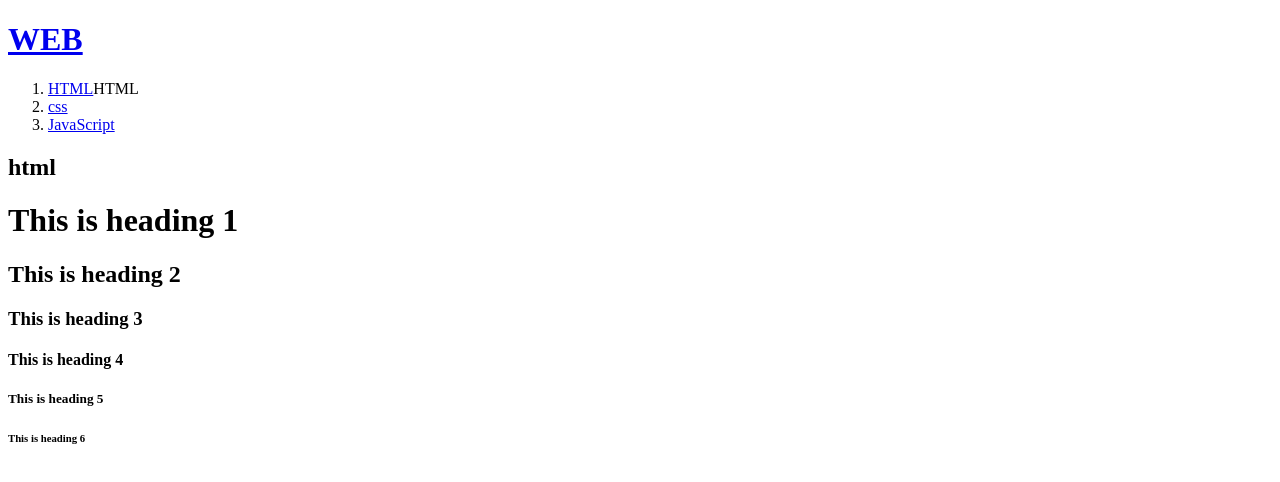
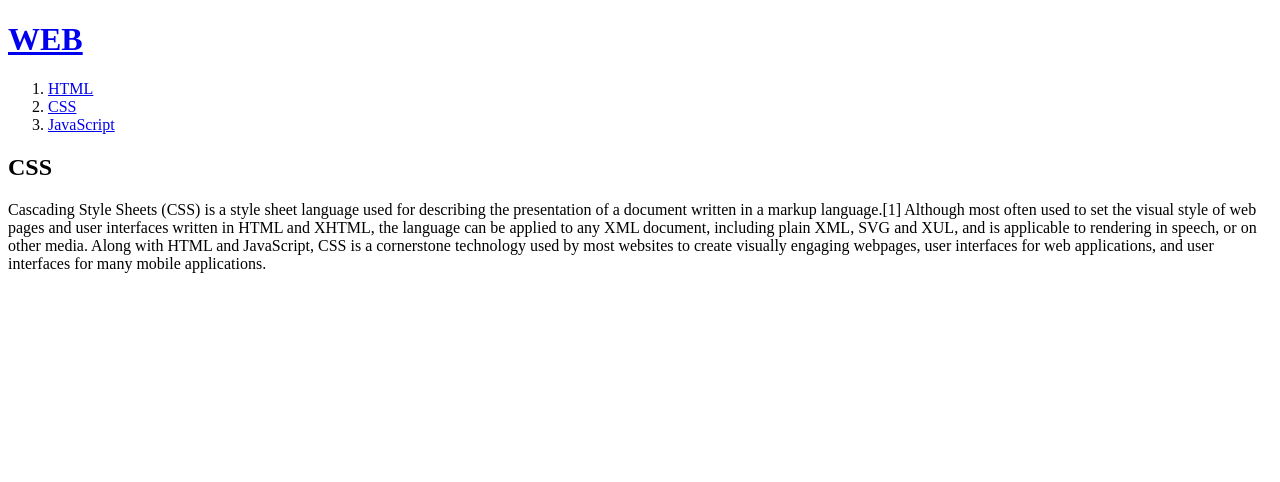
Before and after one commit to ChoiEuijun/web1, a plain HTML site: page 2.html in a window 1280 px wide. Drawn offline with Linux system fonts and the light colour scheme.

Commit message:
css studying

```diff
--- a/1.html
+++ b/1.html
@@ -1,22 +1,25 @@
 <!doctype html>
+<html>
 <head>
-  <title>WEB1 - html</title>
+  <title>WEB - html</title>
   <meta charset="utf-8">
+  <link rel="stylesheet" href="style.css">
 </head>
-
 <body>
   <h1><a href="index.html">WEB</a></h1>
-  <ol>
-    <li><a href="1.html">HTML</a></li>
-    <li><a href="2.html">css</a></li>
-    <li><a href="3.html">JavaScript</a></li>
-  </ol>
-  <h2>html</h2>
-  <h1>This is heading 1</h1>
-  <h2>This is heading 2</h2>
-  <h3>This is heading 3</h3>
-  <h4>This is heading 4</h4>
-  <h5>This is heading 5</h5>
-  <h6>This is heading 6</h6>
 
-</body>
+  <div id="grid">
+    <ol>
+      <li><a href="1.html">HTML</a></li>
+      <li><a href="2.html">CSS</a></li>
+      <li><a href="3.html">JavaScript</a></li>
+    </ol>
+    <div id="article">
+      <h2>HTML</h2>
+      <p>
+        Hypertext Markup Language (HTML) is the standard markup language for creating web pages and web applications. With Cascading Style Sheets (CSS) and JavaScript it forms a triad of cornerstone technologies for the World Wide Web.[2] Web browsers receive HTML documents from a web server or from local storage and render them into multimedia web pages. HTML describes the structure of a web page semantically and originally included cues for the appearance of the document.
+      </p>
+    </div>
+  </div>
+  </body>
+  </html>
--- a/2.html
+++ b/2.html
@@ -1,22 +1,24 @@
 <!doctype html>
+<html>
 <head>
-  <title>WEB1 - html</title>
+  <title>WEB - CSS</title>
   <meta charset="utf-8">
+  <link rel="stylesheet" href="style.css">
 </head>
-
 <body>
   <h1><a href="index.html">WEB</a></h1>
-  <ol>
-    <li><a href="1.html">HTML</a>HTML</li>
-    <li><a href="2.html">css</a></li>
-    <li><a href="3.html">JavaScript</a></li>
-  </ol>
-  <h2>html</h2>
-  <h1>This is heading 1</h1>
-  <h2>This is heading 2</h2>
-  <h3>This is heading 3</h3>
-  <h4>This is heading 4</h4>
-  <h5>This is heading 5</h5>
-  <h6>This is heading 6</h6>
-
-</body>
+  <div id="grid">
+    <ol>
+      <li><a href="1.html">HTML</a></li>
+      <li><a href="2.html">CSS</a></li>
+      <li><a href="3.html">JavaScript</a></li>
+    </ol>
+    <div id="article">
+        <h2>CSS</h2>
+        <p>
+          Cascading Style Sheets (CSS) is a style sheet language used for describing the presentation of a document written in a markup language.[1] Although most often used to set the visual style of web pages and user interfaces written in HTML and XHTML, the language can be applied to any XML document, including plain XML, SVG and XUL, and is applicable to rendering in speech, or on other media. Along with HTML and JavaScript, CSS is a cornerstone technology used by most websites to create visually engaging webpages, user interfaces for web applications, and user interfaces for many mobile applications.
+        </p>
+      </div>
+  </div>
+  </body>
+  </html>
```
Also changed, not shown: 3.html (+16 -16 lines), box.html (added, +22 -0 lines).
